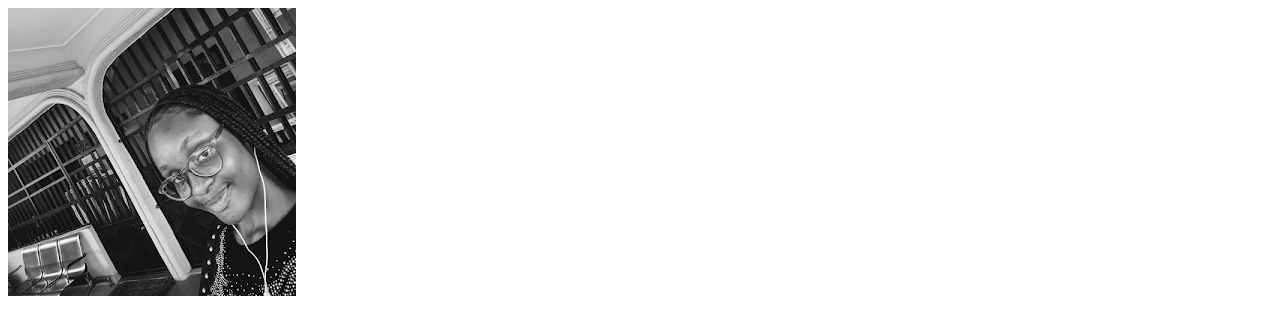
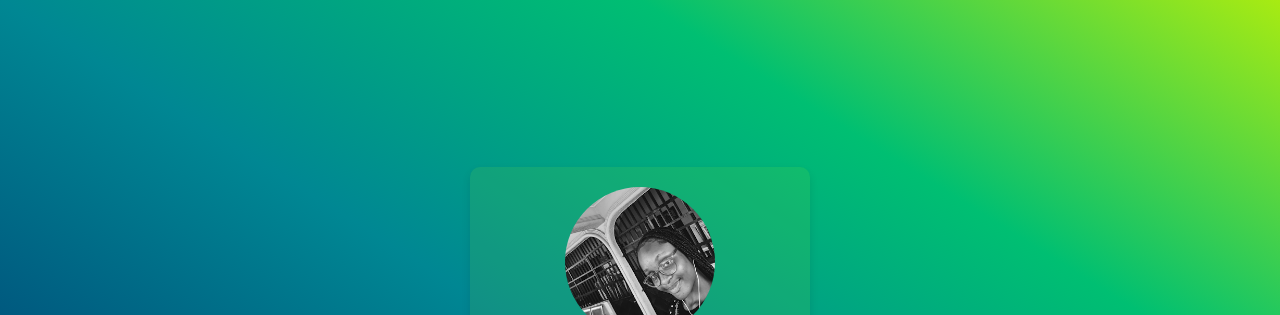
Before and after one commit to joyous-tech/HNG-STAGE-0-TASK, a plain HTML site: page index.html in a window 1280 px wide. Shown: the top 315 px of the page. Drawn offline with Linux system fonts and the light colour scheme.

Commit message:
Update index.html

```diff
--- a/index.html
+++ b/index.html
@@ -4,7 +4,7 @@
     <meta charset="UTF-8">
     <meta name="viewport" content="width=device-width, initial-scale=1.0">
     <title>The Ante's HNG Task 0</title>
-    <link rel="stylesheet" type="text/css" href=".style.css">
+    <link rel="stylesheet" type="text/css" href="/style.css">
 </head>
 <body>
   <div class="profile-card">
```
